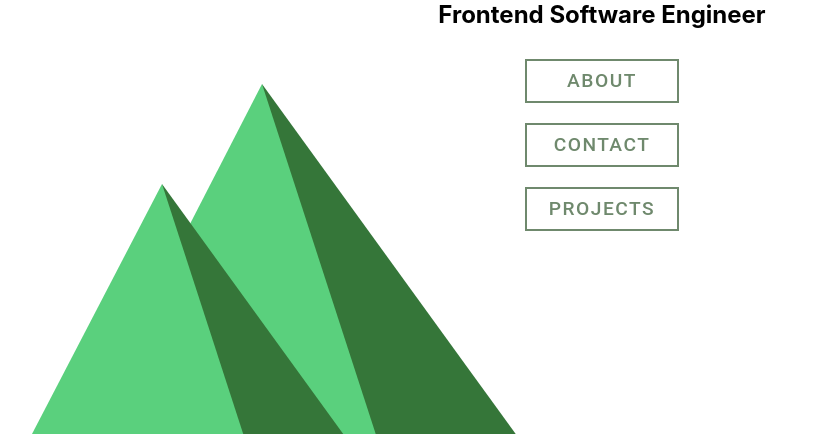
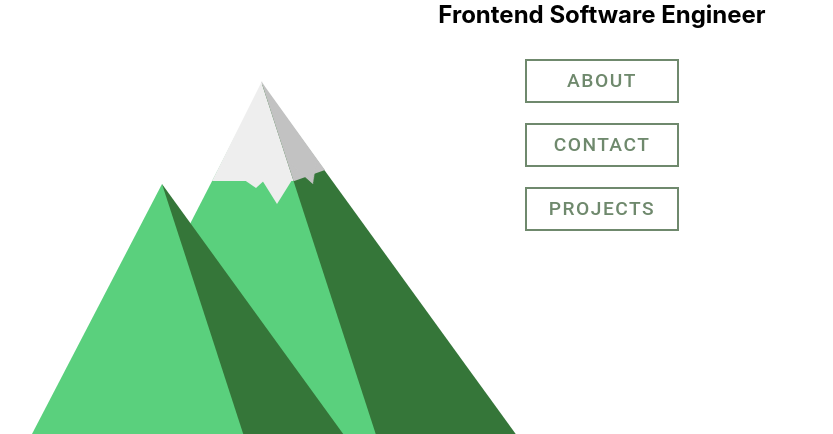
Before and after one commit to ericberglund117/profile, a React (Create React App) app: page / in a window 1280 px wide. Shown: the part 366-800 px from the top of the page, without its empty margins (38-871 px from the left). Built offline with nearby package versions, Linux system fonts and the light colour scheme.

Commit message:
Add snow to tall mountain

```diff
--- a/src/mainPage/MainPage.css
+++ b/src/mainPage/MainPage.css
@@ -28,6 +28,70 @@
     transform: skewX(18deg)
 }
 
+.snow{
+    position: absolute;
+    content: '';
+    bottom: -97px;
+    left: -50px;
+    border-top: 0px solid transparent;
+    border-right: 50px solid transparent;
+    border-bottom: 100px solid #eeeeee;
+    border-left: 50px solid transparent;
+    z-index: 6;
+}
+
+.snow-shadow{
+    position: absolute;
+    content: '';
+    bottom: -86px;
+    left: 0px;
+    border-top: 0px solid transparent;
+    border-right: 35px solid transparent;
+    border-bottom: 100px solid #c2c2c2;
+    border-left: 0px solid transparent;
+    z-index: 6;
+    transform-origin: top right;
+    transform: skewY(-18deg);
+}
+
+.snow-jagged{
+    position: absolute;
+    content: '';
+    bottom: -104px;
+    left: -22px;
+    border-top: 11px solid #eeeeee;
+    border-right: 12px solid transparent;
+    border-bottom: 0px solid #eeeeee;
+    border-left: 16px solid transparent;
+    z-index: 6;
+}
+
+.snow-jagged1{
+    position: absolute;
+    content: '';
+    bottom: -120px;
+    left: -10px;
+    border-top: 40px solid #eeeeee;
+    border-right: 25px solid transparent;
+    border-bottom: 0px solid #eeeeee;
+    border-left: 25px solid transparent;
+    z-index: 6;
+}
+
+.snow-shadow-jagged{
+    position: absolute;
+    content: '';
+    bottom: -100px;
+    left: -11px;
+    border-top: 22px solid #c2c2c2;
+    border-right: 15px solid transparent;
+    border-bottom: 0px solid #c2c2c2;
+    border-left: 25px solid transparent;
+    z-index: 6;
+    transform-origin: top right;
+    transform: rotateY(45deg);
+}
+
 .mountain-1{
     position: absolute;
     content: '';
--- a/src/mainPage/MainPage.js
+++ b/src/mainPage/MainPage.js
@@ -3,11 +3,21 @@ import "./MainPage.css"
 function MainPage() {
   return(
     <div className="background">
-       <section className="mountain"></section>
+       <section className="mountain">
+           <section className="snow"></section>
+           <section className="snow-jagged"></section>
+           <section className="snow-jagged1"></section>
+       </section>
        <section className="mountain-1"></section>
        <section className="mountain-2"></section>
-       <section className="mountain-shadow"></section>
-       <section className="mountain-shadow-1"></section>
+       <section className="mountain-shadow">
+           <section className="snow-shadow"></section>
+           <section className="snow-shadow-jagged"></section>
+       </section>
+       <section className="mountain-shadow-1">
+           <section className="snow-shadow1"></section>
+           <section className="snow-shadow-jagged1"></section>
+       </section>
        <section className="mountain-shadow-2"></section>
     </div>
   )
```
